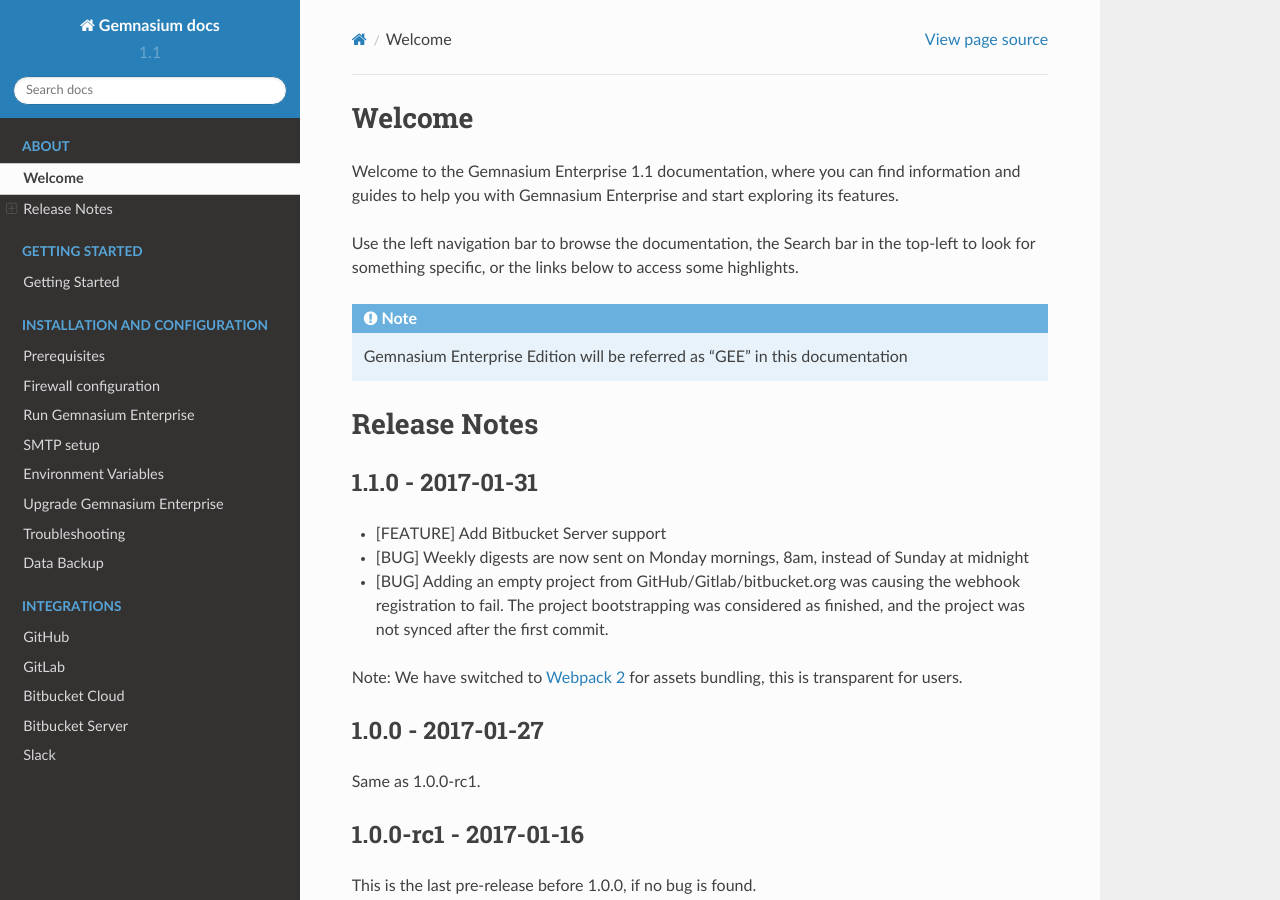
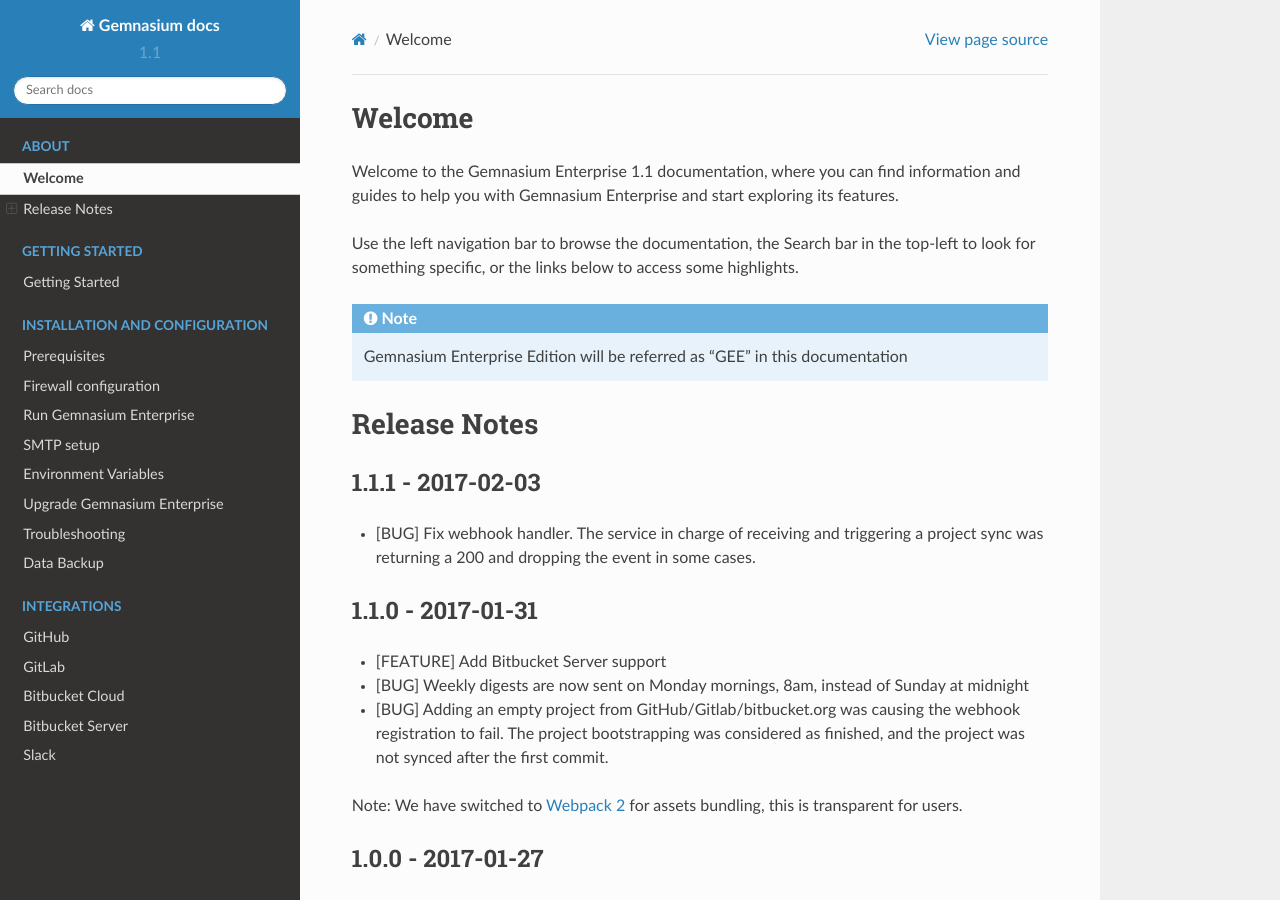
Before and after one commit to jipiboily/docs-1, a Sphinx documentation site: the page built from docs/welcome.rst, in a window 1280 px wide and 900 px high. Built offline with Sphinx 7.4.7 and the Read the Docs theme 2.0.0, drawn with Linux system fonts in a browser that asks for light colours.

```diff
--- a/docs/conf.py
+++ b/docs/conf.py
@@ -67,7 +67,7 @@ author = u'Gemnasium'
 # The short X.Y version.
 version = u'1.1'
 # The full version, including alpha/beta/rc tags.
-release = u'1.1.0'
+release = u'1.1.1'
 
 # The language for content autogenerated by Sphinx. Refer to documentation
 # for a list of supported languages.
--- a/docs/welcome.rst
+++ b/docs/welcome.rst
@@ -9,6 +9,11 @@ Use the left navigation bar to browse the documentation, the Search bar in the t
 
 Release Notes
 =============
+
+1.1.1 - 2017-02-03
+------------------
+
+* [BUG] Fix webhook handler. The service in charge of receiving and triggering a project sync was returning a 200 and dropping the event in some cases.
 
 1.1.0 - 2017-01-31
 ------------------
```
